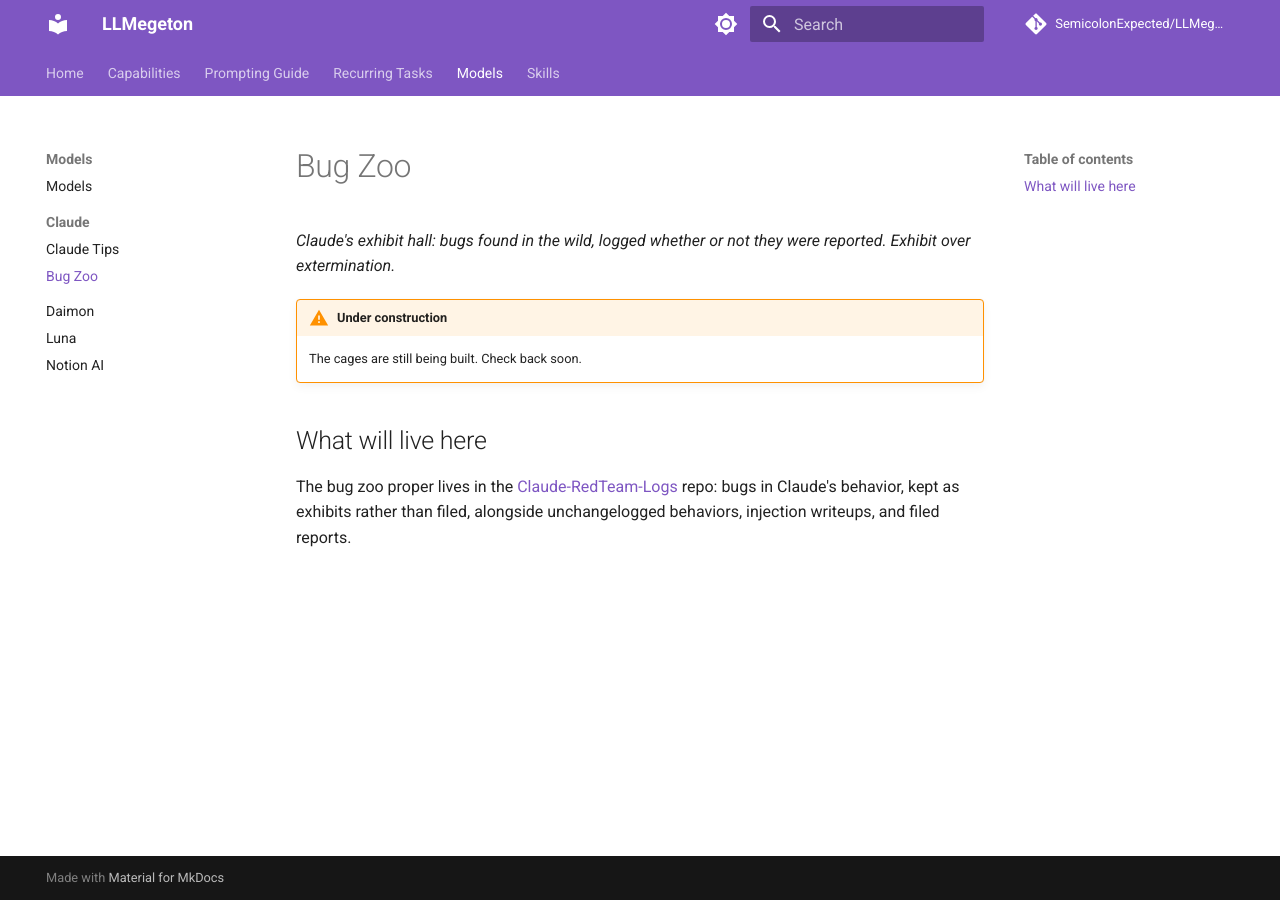
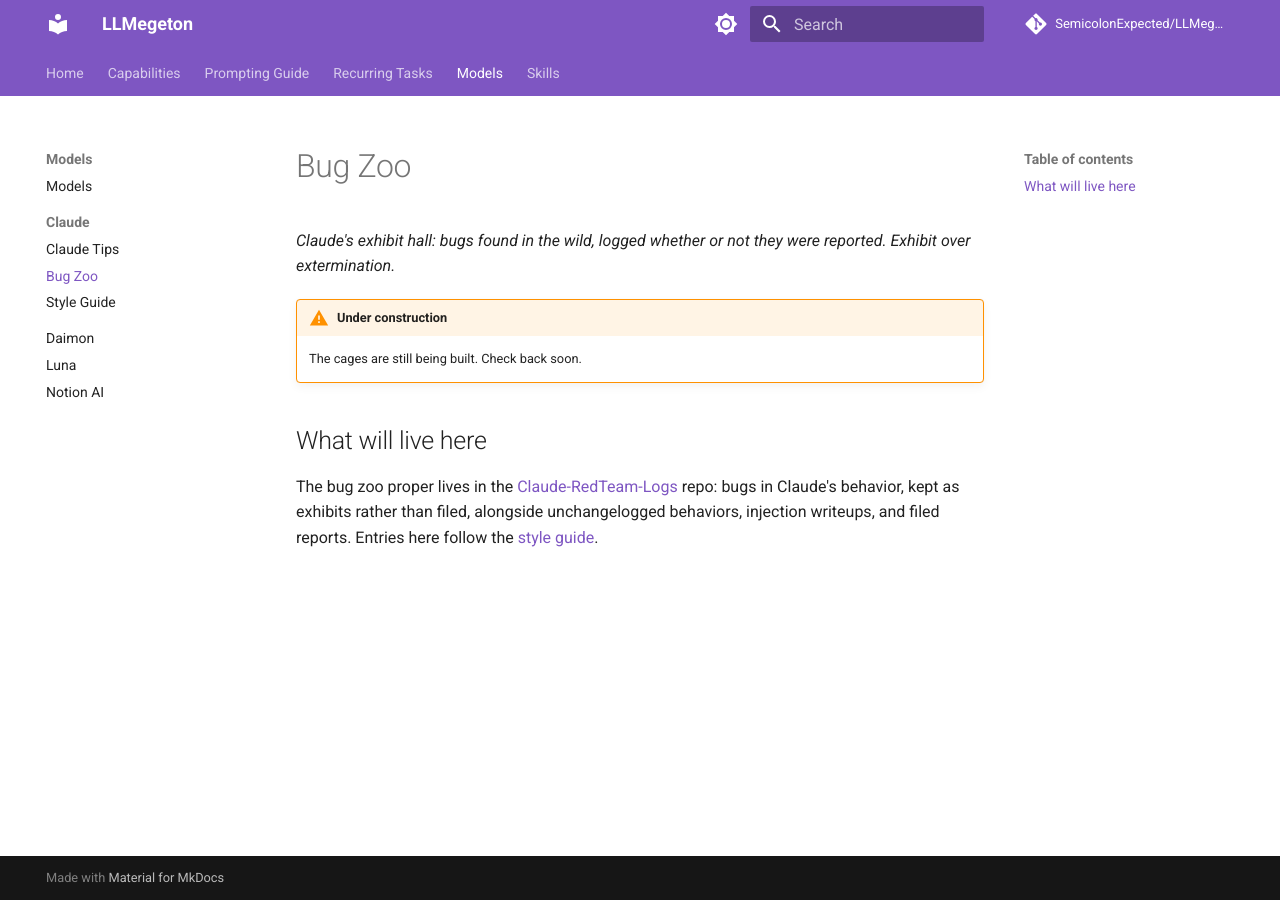
Before and after one commit to SemicolonExpected/LLMegeton, an MkDocs documentation site: the page built from docs/models/claude/bug-zoo/index.md, in a window 1280 px wide. Built offline with MkDocs 1.6.1 and Material for MkDocs 9.7.7, drawn with Linux system fonts in a browser that asks for light colours; comment, search, counter and statistics services are not loaded.

Commit message:
Add Bug Zoo style guide; link from nav and zoo index

```diff
--- a/docs/models/claude/bug-zoo/index.md
+++ b/docs/models/claude/bug-zoo/index.md
@@ -7,4 +7,4 @@
 
 ## What will live here
 
-The bug zoo proper lives in the [Claude-RedTeam-Logs](https://github.com/SemicolonExpected/Claude-RedTeam-Logs) repo: bugs in Claude's behavior, kept as exhibits rather than filed, alongside unchangelogged behaviors, injection writeups, and filed reports.
+The bug zoo proper lives in the [Claude-RedTeam-Logs](https://github.com/SemicolonExpected/Claude-RedTeam-Logs) repo: bugs in Claude's behavior, kept as exhibits rather than filed, alongside unchangelogged behaviors, injection writeups, and filed reports. Entries here follow the [style guide](style-guide/index.md).
--- a/mkdocs.yml
+++ b/mkdocs.yml
@@ -56,6 +56,7 @@ nav:
     - Claude:
       - Claude Tips: models/claude/claude-tips/index.md
       - Bug Zoo: models/claude/bug-zoo/index.md
+      - Style Guide: models/claude/bug-zoo/style-guide/index.md
     - Daimon: models/daimon/index.md
     - Luna: models/luna/index.md
     - Notion AI: models/notion-ai/index.md
```
Also changed, not shown: docs/models/claude/bug-zoo/style-guide/index.md (added, +33 -0 lines).
